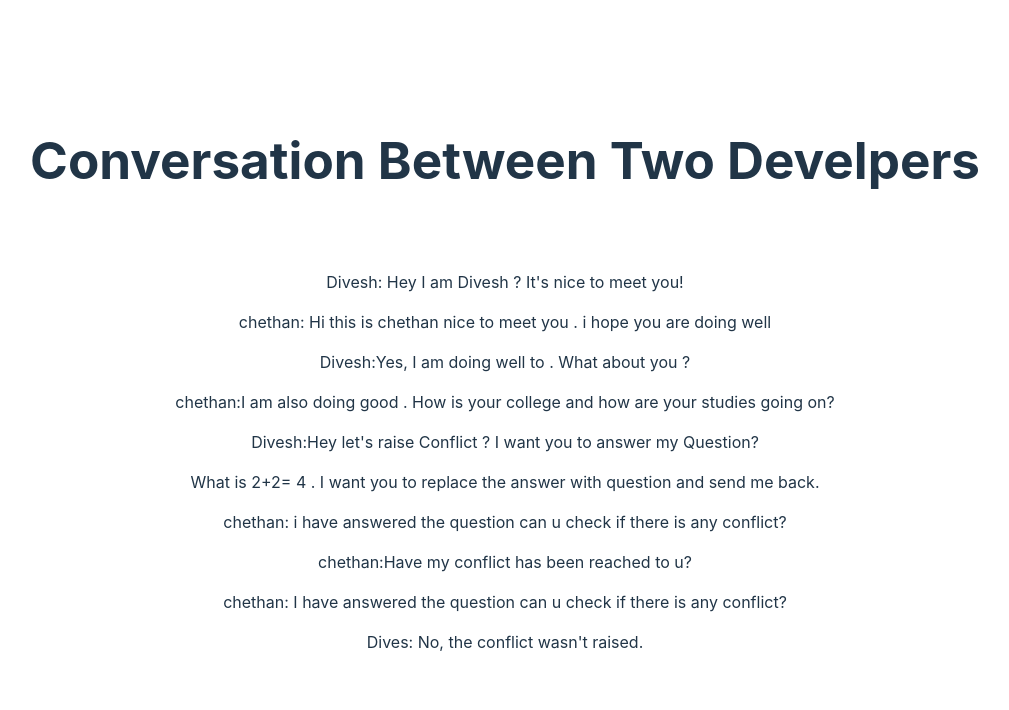
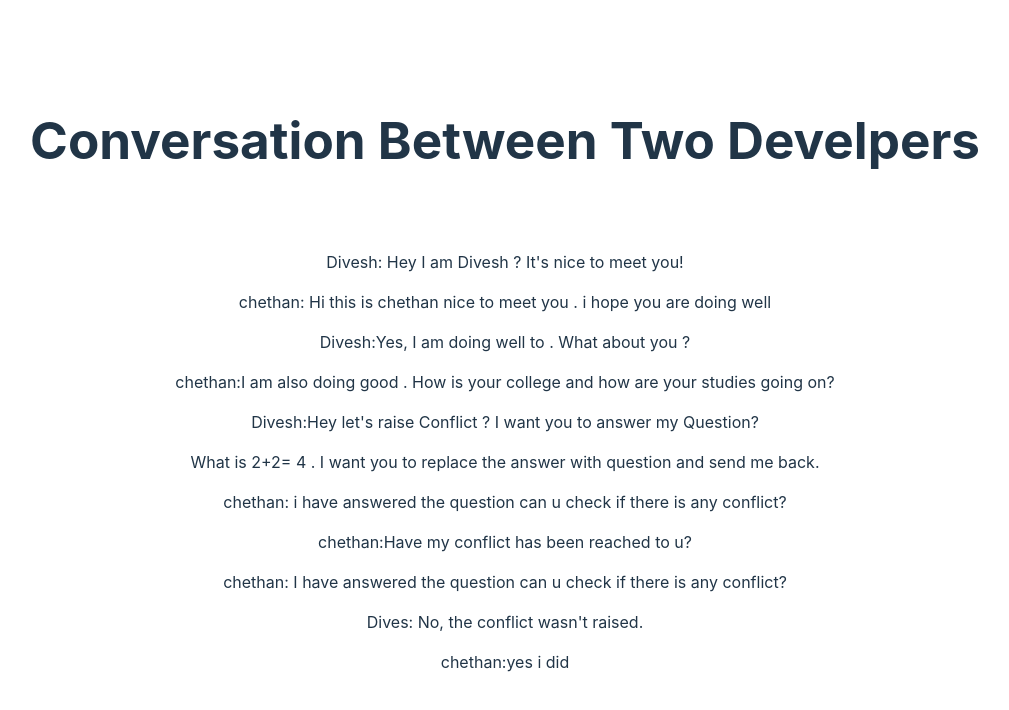
Before and after one commit to Dive-Dev/React_Git_Simulation, a React (Vite) app in the folder react-git-simulation/: page / in a window 1280 px wide. Shown: the top 710 px of the page, without its empty margins (135-1144 px from the left). Built offline with nearby package versions, Linux system fonts and the light colour scheme.

Commit message:
answer tothe conflict

```diff
--- a/react-git-simulation/src/App.jsx
+++ b/react-git-simulation/src/App.jsx
@@ -16,6 +16,7 @@
             <p>chethan:Have my conflict has been reached to u?</p>
             <p>chethan: I have answered the question can u check if there is any conflict?</p>
             <p>Dives: No, the conflict wasn't raised.</p>
+            <p>chethan:yes i did</p>
 
         </div>
     </>
```
